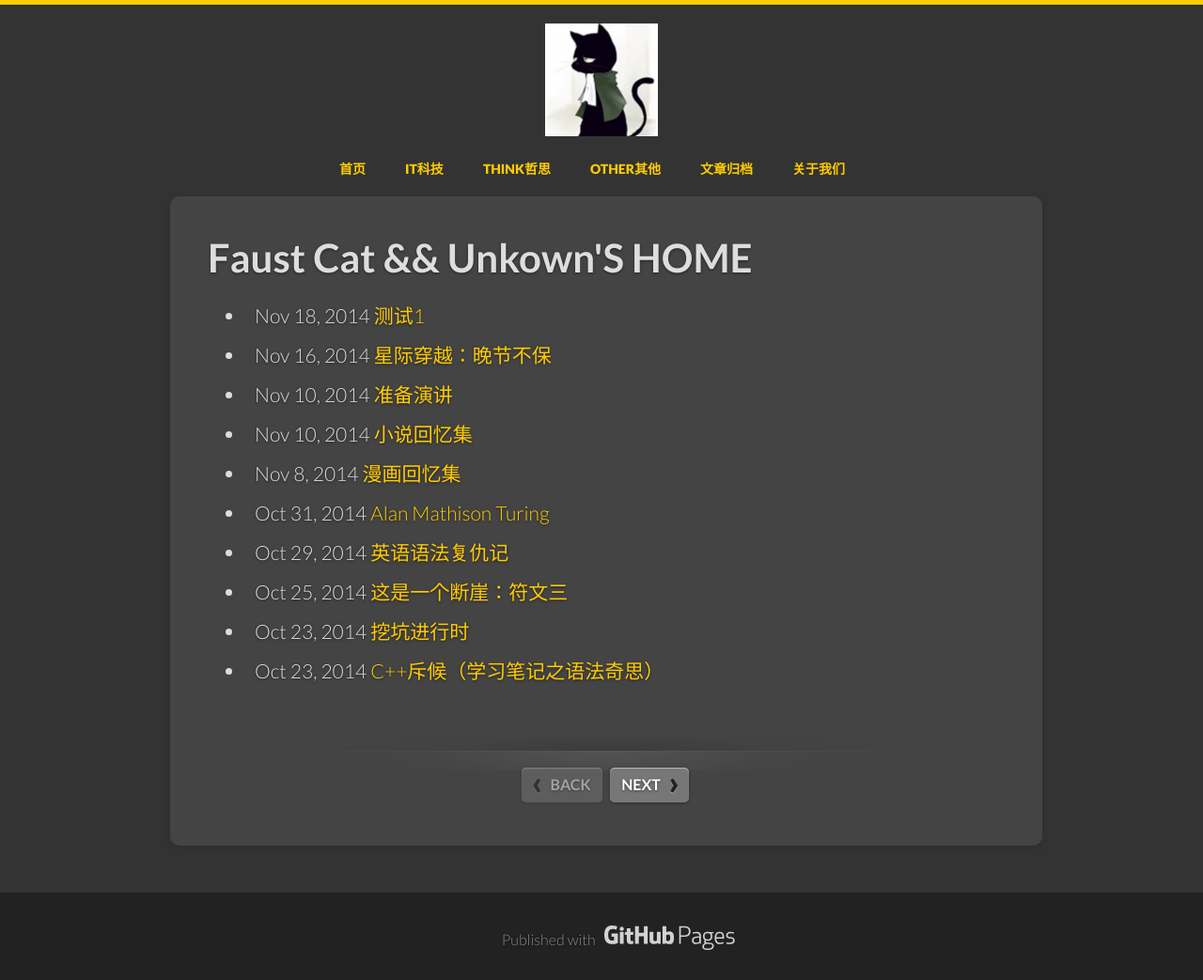
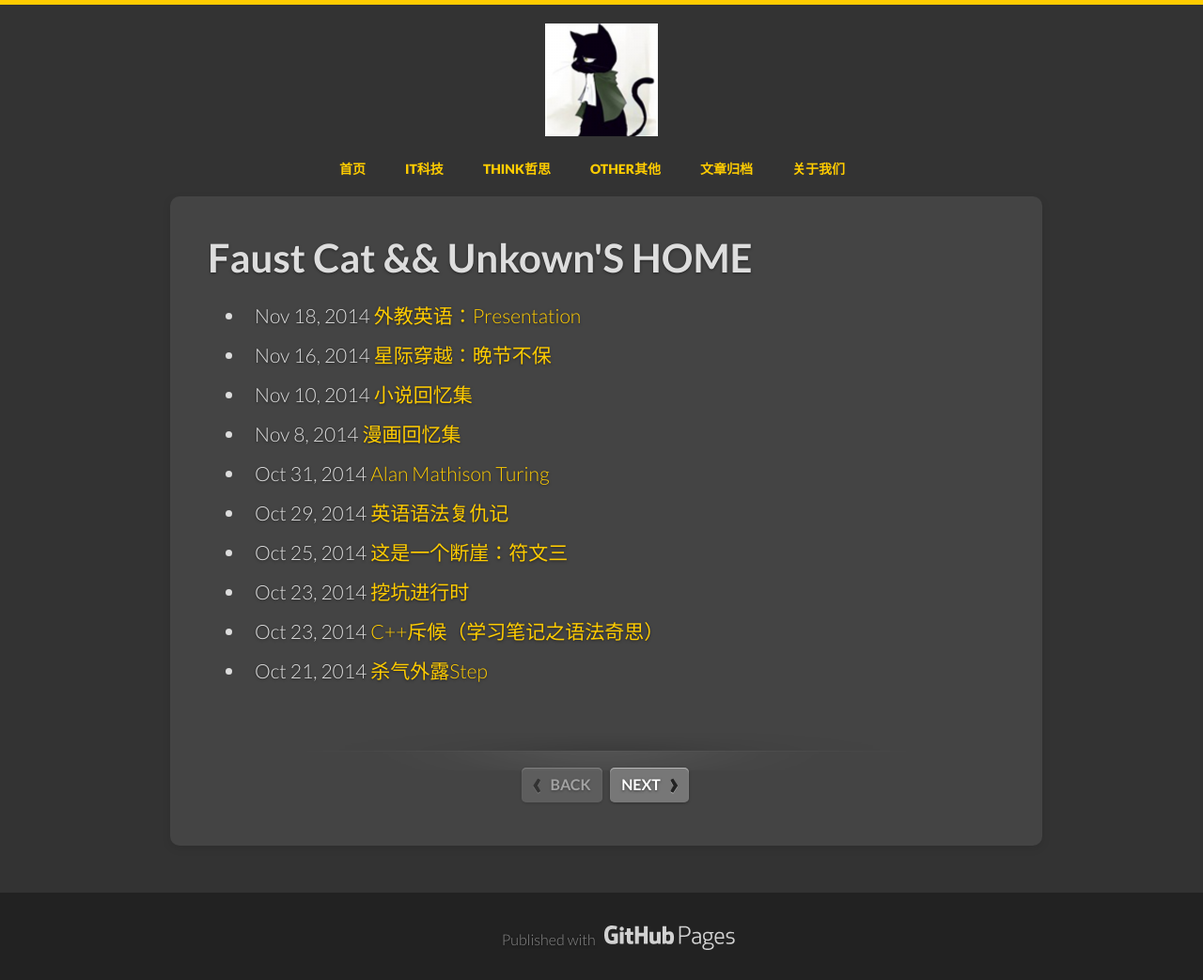
Before and after one commit to unkonw/unkonw.github.com, a Jekyll site: the page built from index.html, in a window 1280 px wide. Shown: the whole page at 94% size. Built offline with Jekyll 4.4.1, drawn with Linux system fonts in a browser that asks for light colours; Markdown is read by kramdown in place of the engine named in the settings; the list of posts is cut into pages by our own code.

````diff
--- a/_posts/2014/open/2014-11-18-P-L-L.md
+++ b/_posts/2014/open/2014-11-18-Presentation-Logic-Stop-Love-Start.md
@@ -1,25 +1,24 @@
 ---
 layout: post
-title: 测试1
+title: 外教英语：Presentation
 category: open
 ---
+
 ##理性在这止步，情感从此开始
 
 Detect 情感？For...
-- 控制（情绪）与更自由地操控身体
-- 理性已看到了他的边界
-- 人工智慧的最后防线
+    控制（情绪）与更自由地操控身体
+	理性已看到了他的边界
+	人工智慧的最后防线
 
 How to 研究？还用逻辑的尺子？
-
-- 爱为例子
-- 心理学的楼阁
-- 纯物质的宣言
+	爱为例子
+	心理学的楼阁
+	纯物质的宣言
 
 Maybe 的后果
-
-- 必须知道
-- 又一个边界
+	必须知道
+	又一个边界
 
 ###问世间"情"为何物
 
@@ -90,6 +86,7 @@ Wir müssen wissen, wir werden wissen.
 总之，哥德尔定理告诉了我们数学和逻辑的极限，这也几乎是人类理性的极限。
 
 它证明了，理性不是无所不能的。
+
 
 ```
 物理界的阴霾
@@ -108,7 +105,8 @@ Wir müssen wissen, wir werden wissen.
 事实上，这也是情感大多的表现方式，但他们不是我们想要的->模糊
 
 
-```心理学分析史
+```
+心理学分析史
 从弗洛伊德开始的心理学研究也有了较好的解释，起码看自圆其说。
 遗憾的是，这是不可证伪的理论。不仅要说得通，还要**拿给我看！**
 阁楼的高度
@@ -119,12 +117,12 @@ Wir müssen wissen, wir werden wissen.
 这简直就是大自然给我们的首选研究对象。
 
 ```
-->理性告诉我们
-->设想理论，亲身实践，不断修正
-->考虑到陷入爱情的人有去无回
-->脑子没短路的又说他没经历过爱情
-->怎样让他表达出来让我们可以"看到"
-->即便他不是想主动地组织表达
+-理性告诉我们
+-设想理论，亲身实践，不断修正
+-考虑到陷入爱情的人有去无回
+-脑子没短路的又说他没经历过爱情
+-怎样让他表达出来让我们可以"看到"
+-即便他不是想主动地组织表达
 ```
 读取他的脑电波是个不错的注意（离读心术不远了）
 然而现阶段我们能做的事是：*解剖*
````
Also changed, not shown: other parts of _posts/2014/open/2014-11-18-Presentation-Logic-Stop-Love-Start.md (+11 -11 lines), _posts/2014/open/2014-11-10-Impossible-Logic-Nooo.md (deleted, +0 -35 lines).
